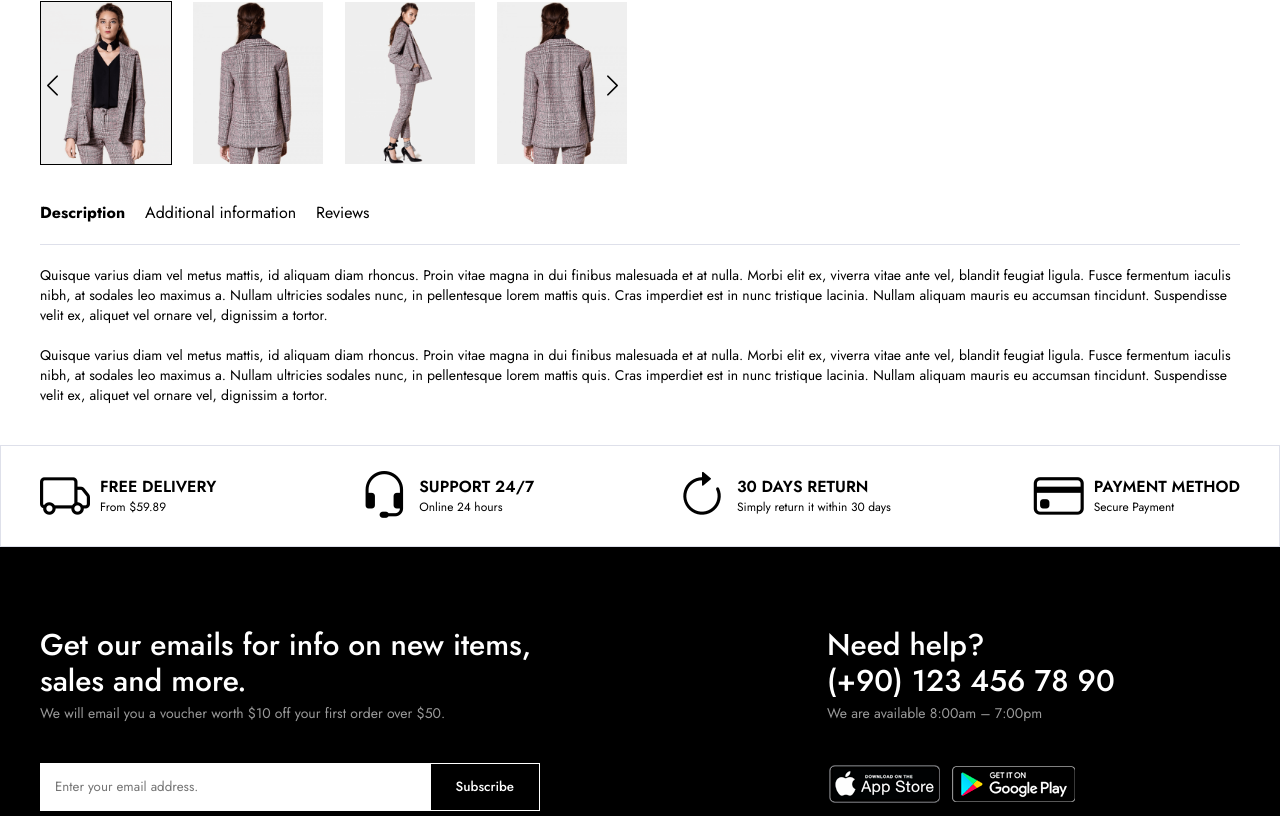
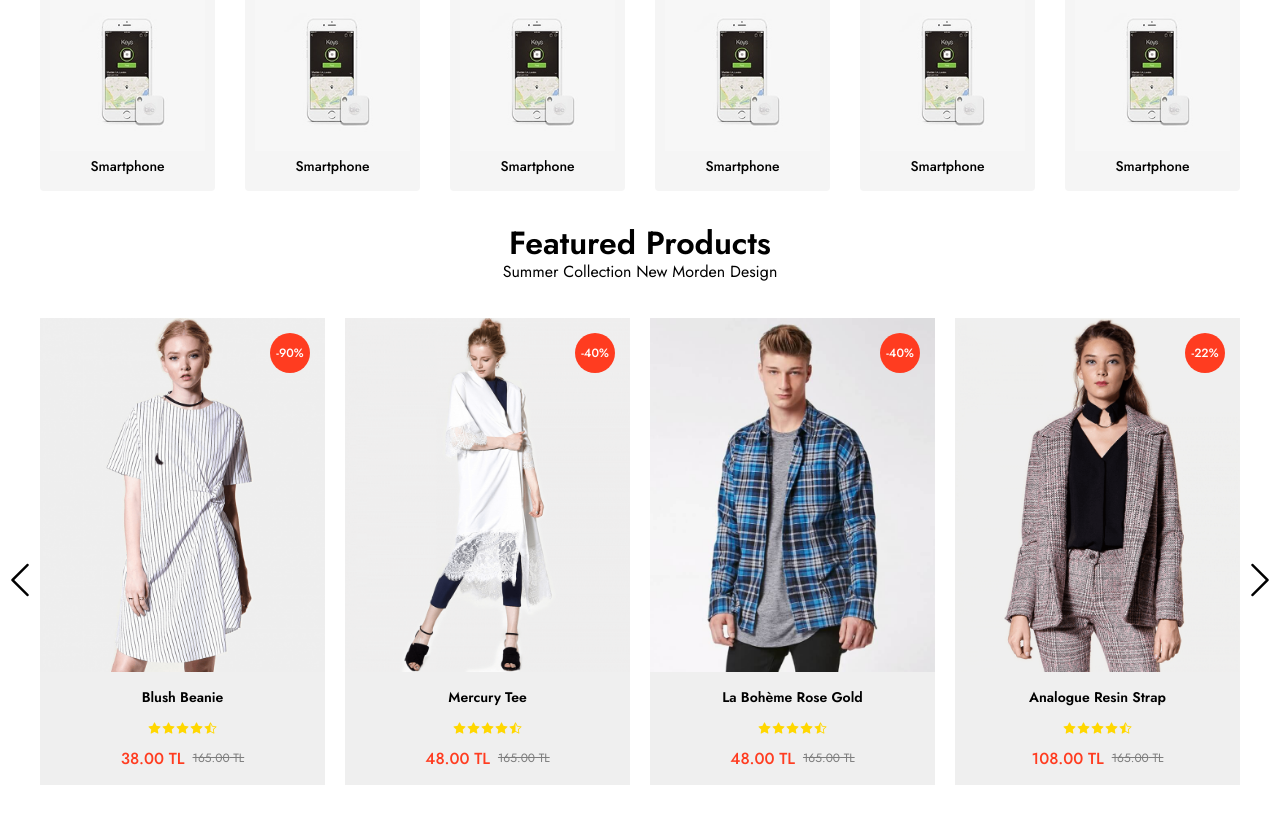
Before and after one commit to azizozkrcdg/MERN-STACK-E-COMMERCE, a React (Vite) app in the folder frontend/: page / in a window 1280 px wide. Shown: the part 947-1763 px from the top of the page. Built offline with nearby package versions, Linux system fonts and the light colour scheme.

Commit message:
Frontend - state used for adding to cart

```diff
--- a/frontend/src/App.jsx
+++ b/frontend/src/App.jsx
@@ -1,8 +1,8 @@
-// import HomePage from "./Pages/HomePage";
+import HomePage from "./Pages/HomePage";
 // import ShopPage from "./Pages/ShopPage";
 // import ContactPage from "./Pages/ContactPage";
 import React from "react";
-import ProductDetailsPage from "./Pages/ProductDetailsPage";
+// import ProductDetailsPage from "./Pages/ProductDetailsPage";
 // import BlogPage from "./Pages/BlogPage";
 // import BlogDetailsPage from "./Pages/BlogDetailsPage";
 // import AuthPage from "./Pages/AuthPage";
@@ -12,14 +12,14 @@ import "./App.css";
 function App() {
   return (
       <React.Fragment>
-        {/* <HomePage /> */}
+        <HomePage />
         {/* <ShopPage /> */}
         {/* <ContactPage /> */}
         {/* <AuthPage /> */}
         {/* <CardPage /> */}
         {/* <BlogPage /> */}
         {/* <BlogDetailsPage /> */}
-        <ProductDetailsPage />
+        {/* <ProductDetailsPage /> */}
       </React.Fragment>
   );
 }
--- /dev/null
+++ b/frontend/src/Context/CartProvider.jsx
@@ -0,0 +1,36 @@
+import { createContext, useEffect, useState } from "react";
+import PropTypes from "prop-types";
+
+export const CartContext = createContext();
+
+const CartProvider = ({ children }) => {
+  const [cartItems, setCartItems] = useState(
+    localStorage.getItem("cartItems") ? JSON.parse(localStorage.getItem("cartItems")):[]
+);
+
+  useEffect(() => {
+    localStorage.setItem("cartItems", JSON.stringify(cartItems));
+  }, [cartItems]);
+
+  const addToCart = (cartItem) => {
+    // setCartItems([...cartItems, product])
+    setCartItems((prevCart) => [...prevCart, cartItem]);
+  };
+
+  return (
+    <CartContext.Provider
+      value={{
+        cartItems,
+        addToCart,
+      }}
+    >
+      {children}
+    </CartContext.Provider>
+  );
+};
+
+export default CartProvider;
+
+CartProvider.propTypes = {
+  children: PropTypes.node,
+};
--- a/frontend/src/components/Layout/Layouts/Header/Header.jsx
+++ b/frontend/src/components/Layout/Layouts/Header/Header.jsx
@@ -1,6 +1,12 @@
+import { useContext } from "react";
+import { CartContext } from "../../../../Context/CartProvider";
+import PropTypes from "prop-types";
 import "./Header.css"
-import PropTypes from "prop-types";
+
 const Header = ({setIsSearchShow}) => {
+
+  const {cartItems} = useContext(CartContext)
+
   return (
     <header>
       <div className="global-notification">
@@ -200,7 +206,7 @@ const Header = ({setIsSearchShow}) => {
                 <div className="header-cart">
                   <a href="cart.html" className="header-cart-link">
                     <i className="bi bi-bag"></i>
-                    <span className="header-cart-count">0</span>
+                    <span className="header-cart-count">{cartItems.length}</span>
                   </a>
                 </div>
               </div>
--- a/frontend/src/components/Layout/Products/ProductItem.jsx
+++ b/frontend/src/components/Layout/Products/ProductItem.jsx
@@ -1,17 +1,23 @@
+import PropTypes from "prop-types";
 import "./ProductItem.css";
+import { useContext } from "react";
+import { CartContext } from "../../../Context/CartProvider";
 
-const ProductItem = () => {
+const ProductItem = ({ productItem }) => {
+
+  const {addToCart} = useContext(CartContext)
+
   return (
     <div className="product-item glide__slide glide__slide--active">
       <div className="product-image">
         <a href="#">
           <img
-            src="img/products/product1/1.png"
+            src={productItem.img.singleImage}
             alt="Product Image 1"
             className="img1"
           />
           <img
-            src="img/products/product1/2.png"
+            src={productItem.img.thumbs[2]}
             alt="Product Image 2"
             className="img2"
           />
@@ -19,7 +25,7 @@ const ProductItem = () => {
       </div>
       <div className="product-info">
         <a href="#" className="product-title">
-          Analogue Resin Strap
+          {productItem.name}
         </a>
         <ul className="product-star">
           <li>
@@ -39,12 +45,19 @@ const ProductItem = () => {
           </li>
         </ul>
         <div className="product-prices">
-          <strong className="new-price">108.00 TL</strong>
-          <span className="old-price">165.00 TL</span>
+          <strong className="new-price">
+            {productItem.price.newPrice.toFixed(2)} TL
+          </strong>
+          <span className="old-price">
+            {productItem.price.oldPrice.toFixed(2)} TL
+          </span>
         </div>
-        <span className="product-discount">-17%</span>
+        <span className="product-discount">-{productItem.discount}%</span>
         <div className="product-links">
-          <button>
+          <button
+            className="add-to-cart"
+            onClick={() => addToCart(productItem)}
+          >
             <i className="bi bi-basket-fill"></i>
           </button>
           <button>
@@ -63,3 +76,8 @@ const ProductItem = () => {
 };
 
 export default ProductItem;
+
+ProductItem.propTypes = {
+  productItem: PropTypes.object,
+  setCartItems: PropTypes.func,
+};
--- a/frontend/src/components/Layout/Products/Products.jsx
+++ b/frontend/src/components/Layout/Products/Products.jsx
@@ -69,7 +69,7 @@ const Products = () => {
           <div className="glide__track">
             <Slider {...sliderSettings}>
               {products.map((product) => (
-                <ProductItem product={product} key={product.id} />
+                <ProductItem productItem={product} key={product.id} />
               ))}
             </Slider>
           </div>
--- a/frontend/src/components/Layout/ProtuctDetails/Info/Info.css
+++ b/frontend/src/components/Layout/ProtuctDetails/Info/Info.css
@@ -182,6 +182,10 @@
   border-color: #f44a1b;
 }
 
+.cart-button button{
+  border-color: #f44a1b;
+}
+
 .site-main .product-extra-buttons {
   display: flex;
   align-items: center;
--- a/frontend/src/main.jsx
+++ b/frontend/src/main.jsx
@@ -1,12 +1,15 @@
 import { createRoot } from "react-dom/client";
 import App from "./App.jsx";
 import MainLayout from "./Layouts/MainLayout.jsx";
+import CartProvider from "./Context/CartProvider.jsx";
 import "slick-carousel/slick/slick.css";
 import "slick-carousel/slick/slick-theme.css";
 import "./index.css";
 
 createRoot(document.getElementById("root")).render(
-  <MainLayout>
-    <App />
-  </MainLayout>
+  <CartProvider>
+    <MainLayout>
+      <App />
+    </MainLayout>
+  </CartProvider>
 );
```
